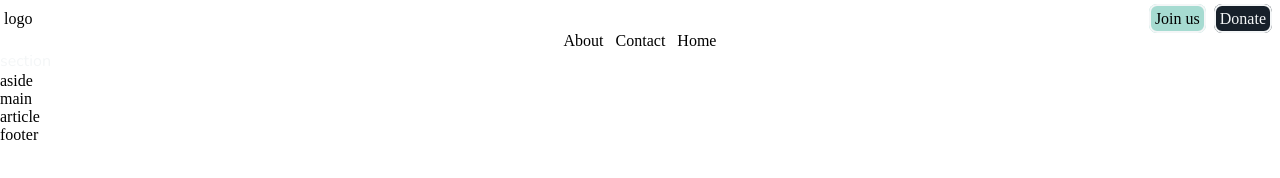
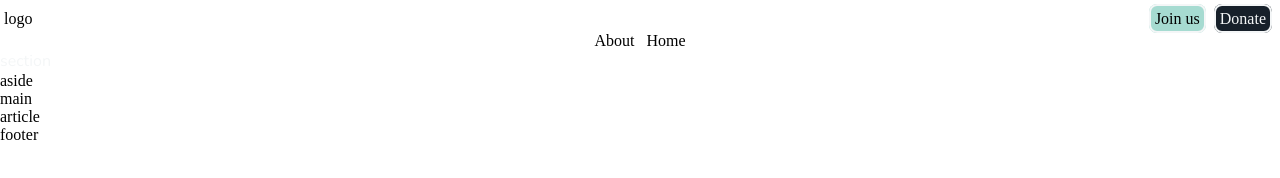
Before and after one commit to bazzlylinks/techexplorer4all, a plain HTML site: page frontend/index.html in a window 1280 px wide. Drawn offline with nearby package versions, Linux system fonts and the light colour scheme.

Commit message:
Corrected the navigation problem of the website

```diff
--- a/frontend/index.html
+++ b/frontend/index.html
@@ -31,7 +31,6 @@
     <nav class="center">
         <ul>
             <li class="m-2"><a href="aboutus.html">About</a></li>
-            <li class="m-2"><a href="contact.html">Contact</a></li>
             <li class="m-2"><a href="index.html">Home</a></li>
         </ul>
 
```
Also changed, not shown: frontend/aboutus.html (+0 -1 lines).
